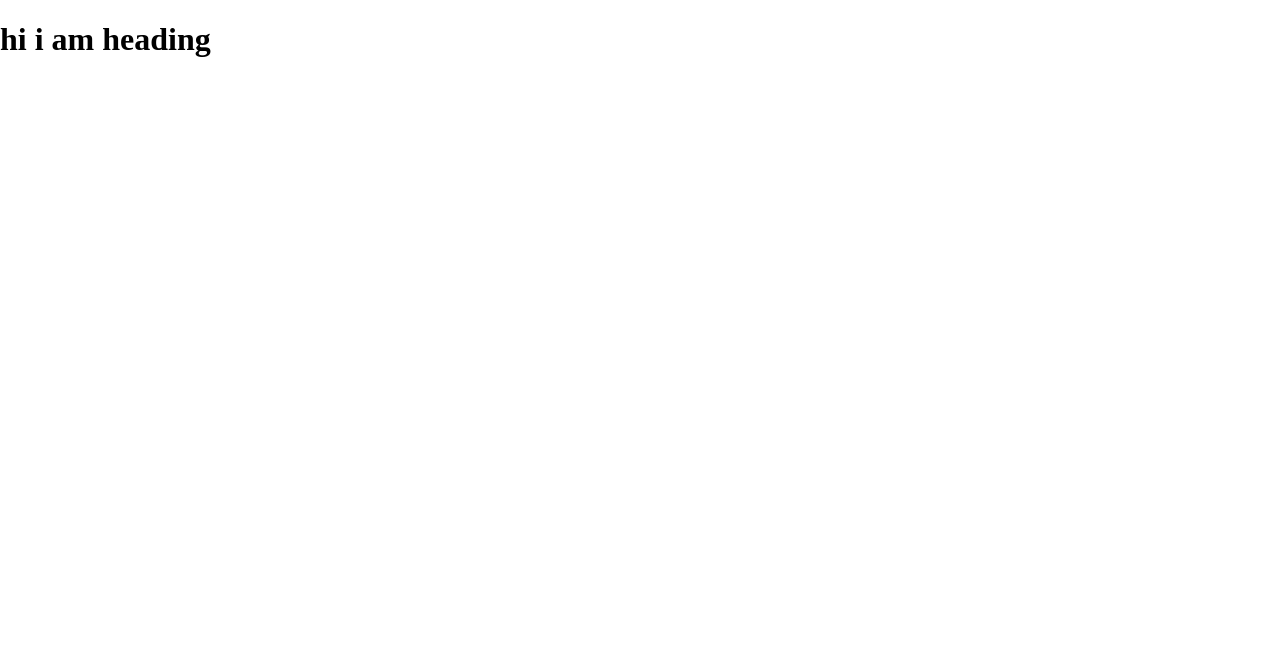
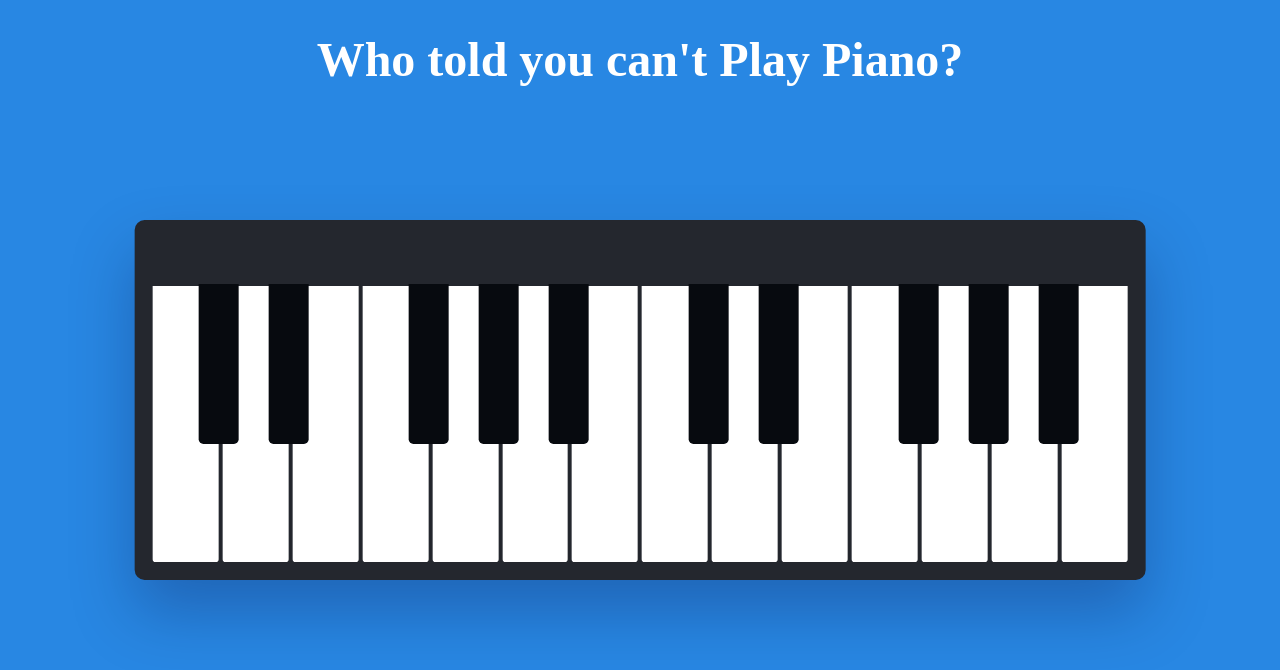
Before and after one commit to Shreey001/playpiano, a plain HTML site: page index.html in a window 1280 px wide. Drawn offline with Linux system fonts and the light colour scheme.

Commit message:
first and last

```diff
--- a/index.html
+++ b/index.html
@@ -7,9 +7,11 @@
     <link rel="stylesheet" href="./style.css">
 </head>
 <body>
-  <div class="hello">
-    <h1> hi i am heading</h1>
-  </div>
+    <h1>Who told you can't Play Piano?</h1>
+ <div class="piano-container">
+
+
+ </div>
 
 
 
--- a/scriptt.js
+++ b/scriptt.js
@@ -0,0 +1,15 @@
+let pianoContainer = document.getElementsByClassName("piano-container");
+const base = "./audio/";
+window.onload = () => {
+  //24keys
+  for (let index = 1; index <= 24; index++) {
+    let div = document.createElement("div");
+    div.classList.add("key", index <= 10 ? "black-key" : "white-key");
+    //For playing audio on click
+    const number = index <= 9 ? "0" + index : index;
+    div.addEventListener("click", () => {
+      new Audio(`${base}key${number}.mp3`).play();
+    });
+    pianoContainer[0].appendChild(div);
+  }
+};
--- a/style.css
+++ b/style.css
@@ -1,4 +1,94 @@
-body{
+body {
     padding: 0;
-    margin: 0
-}
+    margin: 0;
+    background-color: #2887e3;
+  }
+
+  h1{
+    font-size: 3em;
+    color: #ffffff;
+    text-align: center;
+    margin-bottom: 2em;
+  }
+
+  .piano-container {
+    display: flex;
+    position: absolute;
+    transform: translate(-50%, -50%);
+    left: 50%;
+    top: 50%;
+    padding: 4em 1em 1em 1em;
+    border-radius: 0.62em;
+    background-color: #24272e;
+    box-shadow: 0 2em 4em rgba(7, 0, 53, 0.25);
+  }
+  .white-key {
+    width: 4.37em;
+    height: 17.5em;
+    background-color: #ffffff;
+    border-radius: 0 0 0.3em 0.3em;
+    border: 2px solid #24272e;
+    box-sizing: border-box;
+    cursor: pointer;
+  }
+  .white-key:hover {
+    background-color: #ebebeb;
+  }
+  .black-key {
+    width: 2.5em;
+    height: 10em;
+    border-radius: 0 0 0.3em 0.3em;
+    box-sizing: border-box;
+    position: absolute;
+    background-color: #070a0f;
+    cursor: pointer;
+  }
+  .black-key:hover {
+    background-color: #24272e;
+  }
+  .black-key:nth-child(1) {
+    left: 4em;
+  }
+  .black-key:nth-child(2) {
+    left: 8.37em;
+  }
+  .black-key:nth-child(3) {
+    left: 17.12em;
+  }
+  .black-key:nth-child(4) {
+    left: 21.5em;
+  }
+  .black-key:nth-child(5) {
+    left: 25.87em;
+  }
+  .black-key:nth-child(6) {
+    left: 34.62em;
+  }
+  .black-key:nth-child(7) {
+    left: 39em;
+  }
+  .black-key:nth-child(8) {
+    left: 47.75em;
+  }
+  .black-key:nth-child(9) {
+    left: 52.12em;
+  }
+  .black-key:nth-child(10) {
+    left: 56.5em;
+  }
+
+  @media screen and (max-width: 1000px) {
+    .piano-container {
+      font-size: 0.7em;
+    }
+  }
+  @media screen and (max-width: 700px) {
+    .piano-container {
+      font-size: 0.5em;
+    }
+  }
+  @media screen and (max-width: 500px) {
+    .piano-container {
+      font-size: 0.3em;
+    }
+  }
```
